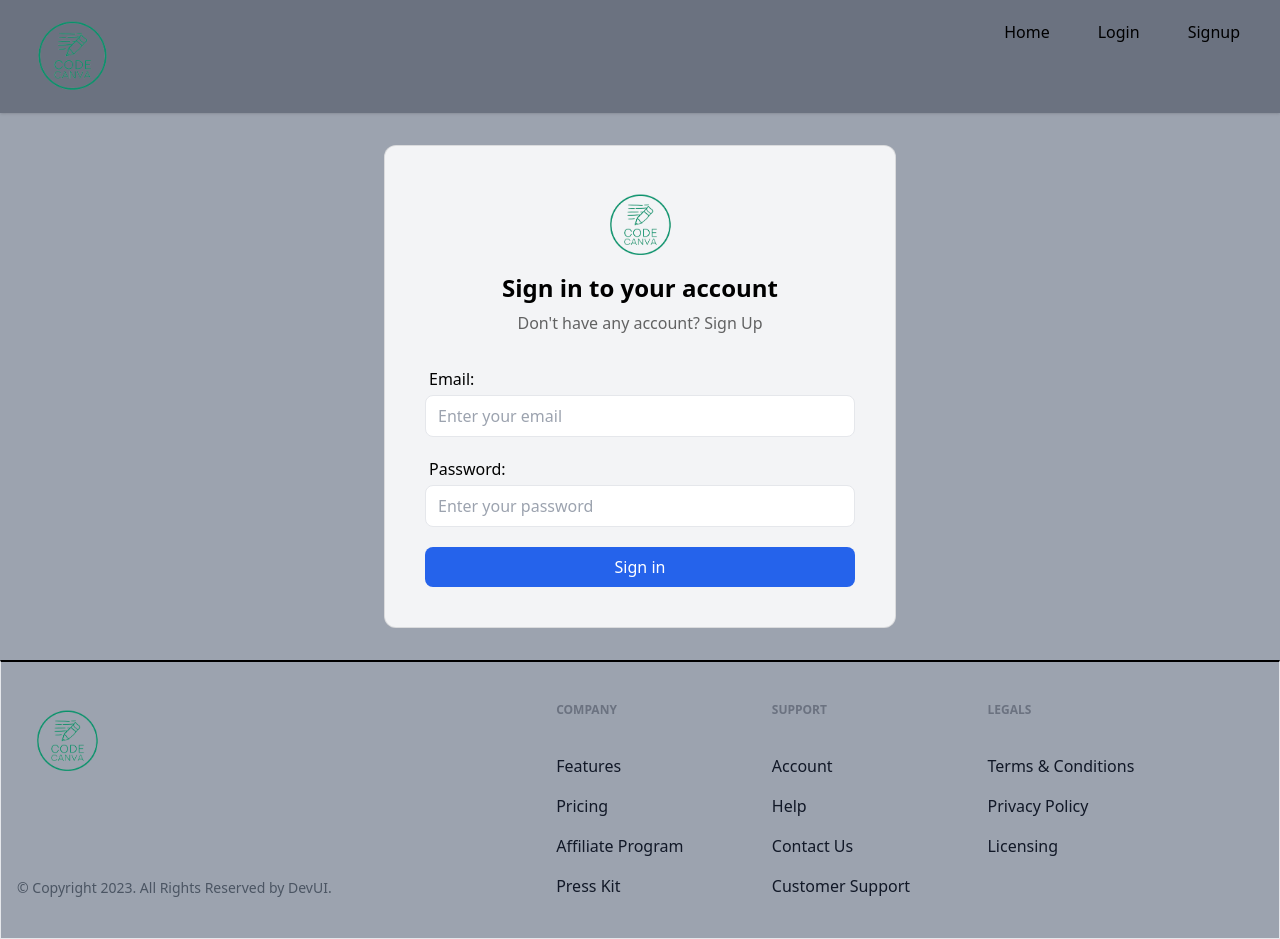
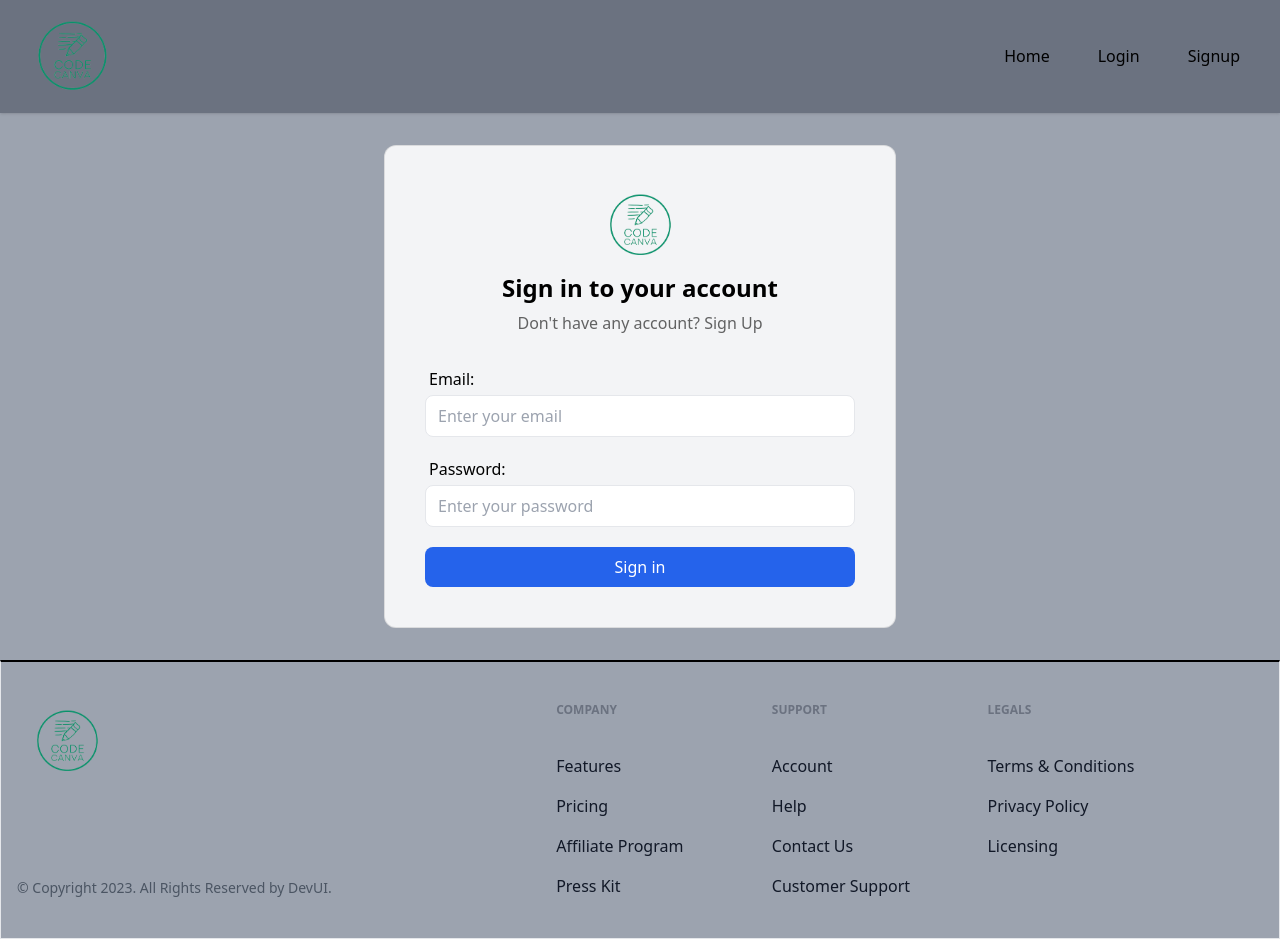
Before and after one commit to TusharGagal/BlogApp, a React (Vite) app: page /login in a window 1280 px wide. Built offline with nearby package versions, Linux system fonts and the light colour scheme; no server answers.

Commit message:
debugging

```diff
--- a/src/Appwrite/config.js
+++ b/src/Appwrite/config.js
@@ -59,12 +59,11 @@ export class Service {
   }
   async getPost(slug) {
     try {
-      await this.databases.getDocument(
+      return await this.databases.getDocument(
         conf.appwriteDatabaseID,
         conf.appwriteCollectionID,
         slug
       );
-      return true;
     } catch (error) {
       console.log("appwrite database get post error: " + error);
       return false;
--- a/src/Components/Header/Header.jsx
+++ b/src/Components/Header/Header.jsx
@@ -38,7 +38,7 @@ function Header() {
   return (
     <header className="py-3 shadow bg-gray-500">
       <Container>
-        <nav className="flex">
+        <nav className="flex justify-center items-center">
           <div className="mr-4">
             <Link to="/">
               <Logo width="20%" />
--- a/src/Components/PostForm/PostForm.jsx
+++ b/src/Components/PostForm/PostForm.jsx
@@ -21,6 +21,7 @@ function PostForm({ post }) {
   const navigate = useNavigate();
   const userData = useSelector((state) => state.auth.userData);
 
+  console.log(post.Content);
   const submit = async (data) => {
     if (post) {
       const file =
--- a/src/Components/RTE.jsx
+++ b/src/Components/RTE.jsx
@@ -45,7 +45,7 @@ export default function RTE({ name, control, label, defaultValue = "" }) {
               content_style:
                 "body { font-family:Helvetica,Arial,sans-serif; font-size:14px }",
             }}
-            onEditorChange={onchange}
+            onEditorChange={onChange}
           />
         )}
       />
--- a/src/Pages/Post.jsx
+++ b/src/Pages/Post.jsx
@@ -31,7 +31,6 @@ export default function Post() {
       }
     });
   };
-  console.log(post);
   return post ? (
     <div className="py-8">
       <Container>
```
